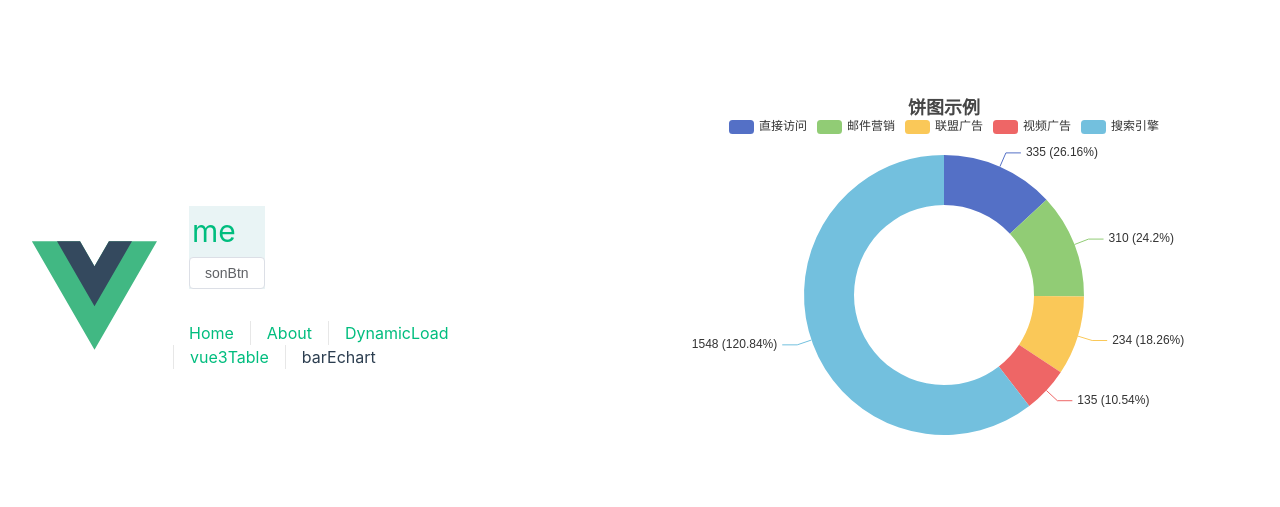
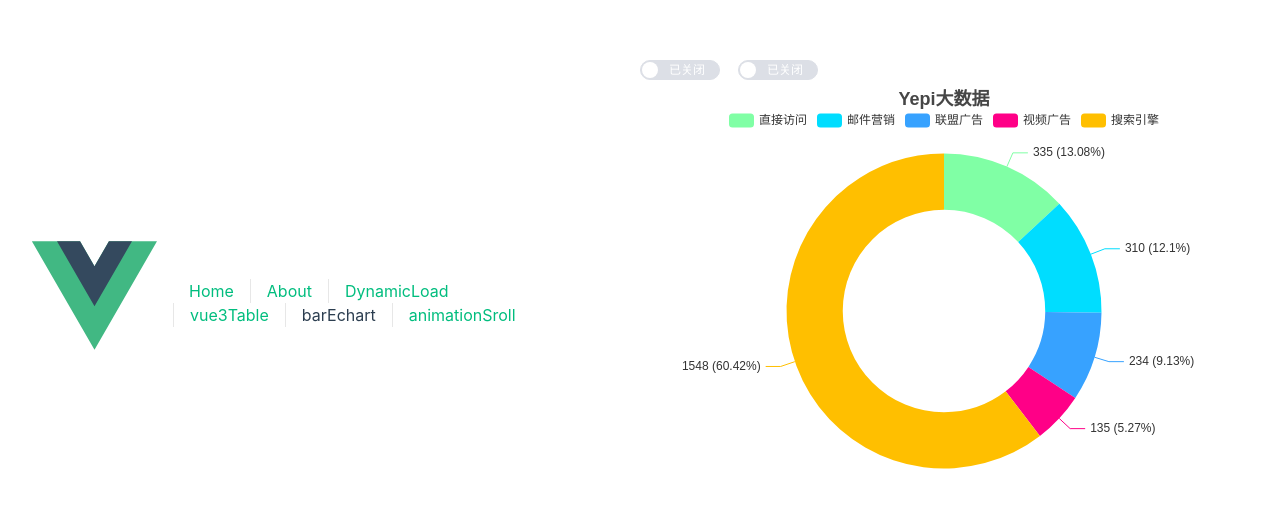
Before and after one commit to yepi-bit/vue3badou, a Vue app: page /barEchart in a window 1280 px wide. Shown: the part 105-612 px from the top of the page. Built offline with nearby package versions, Linux system fonts and the light colour scheme.

Commit message:
优化echarts

```diff
--- a/src/App.vue
+++ b/src/App.vue
@@ -8,7 +8,7 @@ import HelloWorld from './components/HelloWorld.vue'
     <img alt="Vue logo" class="logo" src="@/assets/logo.svg" width="125" height="125" />
 
     <div class="wrapper">
-      <HelloWorld msg="You did it!" />
+<!--      <HelloWorld msg="You did it!" />-->
 
       <nav>
         <RouterLink to="/">Home</RouterLink>
@@ -16,6 +16,7 @@ import HelloWorld from './components/HelloWorld.vue'
         <RouterLink to="/dynamicLoad">DynamicLoad</RouterLink>
         <RouterLink to="/vue3Table">vue3Table</RouterLink>
         <RouterLink to="/barEchart">barEchart</RouterLink>
+        <RouterLink to="/animationSroll">animationSroll</RouterLink>
       </nav>
     </div>
   </header>
--- a/src/router/index.ts
+++ b/src/router/index.ts
@@ -28,6 +28,11 @@ const router = createRouter({
       path: '/barEchart',
       name: 'barEchart',
       component: () => import('../views/barEchart.vue')
+    },
+    {
+      path: '/animationSroll',
+      name: 'animationSroll',
+      component: () => import('../views/animationSroll.vue')
     }
   ]
 })
--- /dev/null
+++ b/src/views/animationSroll.vue
@@ -0,0 +1,51 @@
+<template>
+  <div class="data-container">
+    <div class="data-content" :style="{ animationDuration: duration }">
+      <div v-for="(item, index) in data" :key="index" class="data-item">
+        {{ item.name }}: {{ item.value }}
+      </div>
+    </div>
+  </div>
+</template>
+
+<script setup>
+import {reactive, ref} from "vue";
+
+const duration = ref('10s')
+const data = reactive([
+  { name: '数据1', value: 100 },
+  { name: '数据2', value: 200 },
+  { name: '数据3', value: 300 },
+  { name: '数据4', value: 400 },
+  { name: '数据5', value: 500 },
+  { name: '数据6', value: 600 },
+  { name: '数据7', value: 700 },
+  { name: '数据8', value: 800 },
+])
+</script>
+
+<style lang="scss">
+.data-container {
+  width: 200px;
+  height: 20px;
+  overflow: hidden;
+}
+
+.data-content {
+  white-space: nowrap;
+  animation: marquee linear infinite;
+}
+.data-item {
+  display: inline-block;
+  padding: 0 10px;
+}
+@keyframes marquee {
+  0% {
+    transform: translateX(0%);
+  }
+
+  100% {
+    transform: translateX(-200%);
+  }
+}
+</style>
--- a/src/views/barEchart.vue
+++ b/src/views/barEchart.vue
@@ -1,17 +1,99 @@
 <template>
-  <div ref="pieChart" style="width: 100%; height: 400px;"></div>
+  <div>
+    <el-switch
+        v-model="switchValue"
+        width="80"
+        inline-prompt
+        active-text="实时数据"
+        inactive-text="已关闭"
+        @change="changeValue"
+    />
+    <el-switch
+        v-model="switchColorValue"
+        width="80"
+        style="margin-left: 18px"
+        inline-prompt
+        active-text="随机color"
+        inactive-text="已关闭"
+        @change="changeColorValue"
+    />
+    <div ref="pieChart" style="width: 100%; height: 450px;"></div>
+  </div>
 </template>
 
 <script setup>
-import {ref, onMounted, computed} from 'vue';
+import {ref, onMounted, computed, reactive, watch, nextTick, onUnmounted} from 'vue';
 import * as echarts from "echarts";
 
 const pieChart = ref(null);
+const switchValue = ref(false);
+const switchColorValue = ref(false);
+const dataValue = reactive([
+  {value: 335, name: '直接访问'},
+  {value: 310, name: '邮件营销'},
+  {value: 234, name: '联盟广告'},
+  {value: 135, name: '视频广告'},
+  {value: 1548, name: '搜索引擎'},
+])
+const chartInstance = ref()
+const echartData = ref([])
+const time = ref(null)
+const changeValue = () => {
+  if (switchValue.value) {
+    time.value = setInterval(() => {
+      if(switchColorValue.value) {
+        changeColorValue()
+      }
+      echartData.value = dataValue.map(i => {
+        return {
+          value: i.value + Math.floor((Math.random() * 1000) + 1),
+          name: i.name,
+        }
+      })
+    }, 1500)
+  } else {
+    clearInterval(time.value)
+  }
+}
+const changeColorValue = () => {
+  if (switchColorValue.value) {
+    nextTick(()=>{
+      barName.value.color = getRandomColor()
+    })
+  }
+}
+const getRandomColor = () => {
+  let letters = '0123456789ABCDEF'; // 十六进制颜色值的可能字符
+  let color = '#';
+  let colorArr = []
+  for (let s = 0; s < 5; s++) {
+    for (let i = 0; i < 6; i++) {
+      color += letters[Math.floor(Math.random() * 16)]; // 从可能字符中随机获取一个字符
+    }
+    colorArr.push(color);
+    color = '#';
+  }
+  return colorArr
+}
+
+watch(echartData, (n, o) => {
+      dataValue.value = n
+      if (chartInstance.value) {
+        nextTick(() => {
+          barName.value.series[0].data = echartData.value
+        })
+        chartInstance.value.setOption(barName.value);
+      }
+    },
+    {immediate: true}
+)
+
 const barName = computed(() => {
   return {
+    color: ['#80FFA5', '#00DDFF', '#37A2FF', '#FF0087', '#FFBF00'],
     title: {
-      text: '饼图示例',
-      left: 'center'
+      text: 'Yepi大数据',
+      left: 'center',
     },
     legend: {
       top: '5%',
@@ -30,37 +112,33 @@ const barName = computed(() => {
           show: true,
           // position: 'center',  // 鼠标移入文字中心显示
           formatter(param) {
-            return param.value + ' (' + param.percent * 2 + '%)'; // 百分比
+            return param.value + ' (' + param.percent + '%)'; // 百分比
           }
         },
         emphasis: {
           label: {
             show: true,  // 饼图中心显示文字
-            fontSize: '30',
+            fontSize: '26',
             fontWeight: 'bold'
           },
         },
         labelLine: {
           show: true  // 指示线显示
         },
-        data: [
-          {value: 335, name: '直接访问'},
-          {value: 310, name: '邮件营销'},
-          {value: 234, name: '联盟广告'},
-          {value: 135, name: '视频广告'},
-          {value: 1548, name: '搜索引擎'},
-        ]
+        data: dataValue
       }
     ]
   };
 })
-
 onMounted(() => {
-  const chartInstance = echarts.init(pieChart.value);
-  chartInstance.setOption(barName.value);
-  window.onresize = () => {
-    barName.value.resize();
-  };
+  chartInstance.value = echarts.init(pieChart.value);
+  chartInstance.value.setOption(barName.value);
+  // window.onresize = () => {
+  //   barName.value.resize();
+  // };
+})
+onUnmounted(() => {
+  clearInterval(time.value)
 })
 </script>
 
```
Also changed, not shown: src/stores/counter.ts (+9 -8 lines).
